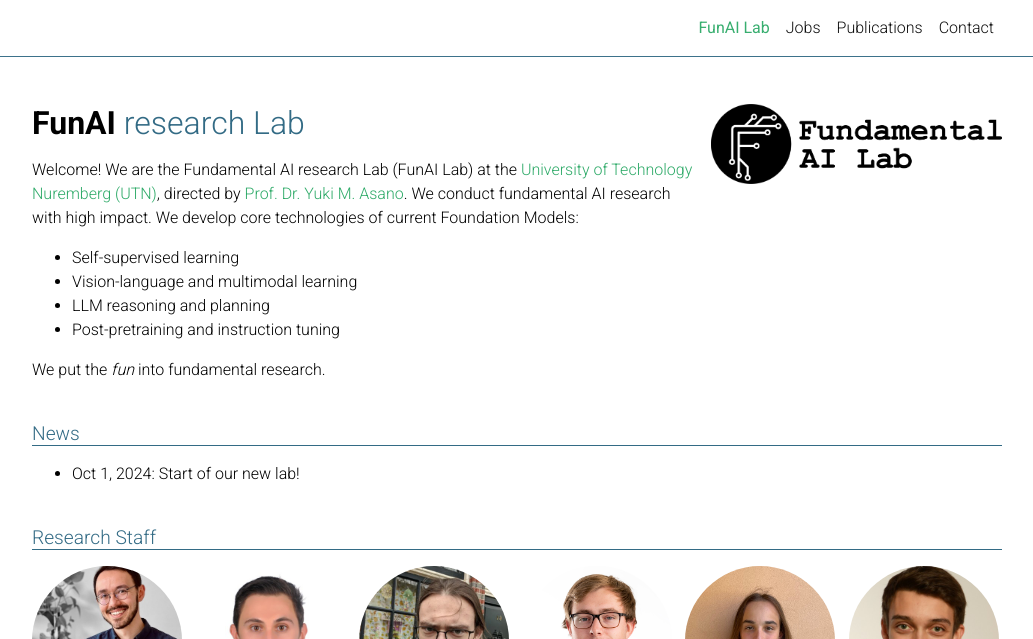
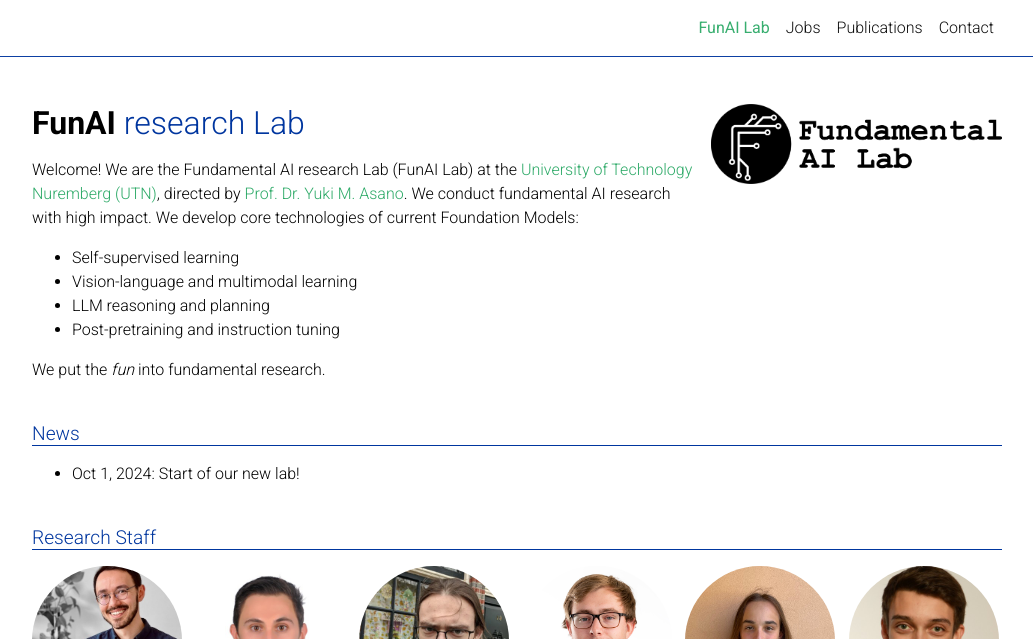
Before and after one commit to fundamentalailab/fundamentalailab.github.io, a Jekyll site: the page built from _pages/about.md, in a window 1280 px wide and 1400 px high. Shown: the top 639 px of the window, without its empty margins (123-1156 px from the left). Built offline with Jekyll 4.4.1, drawn with Linux system fonts in a browser that asks for light colours; full-size pictures stand in for the smaller copies a plugin makes; comment, search, counter and statistics services are not loaded; a style sheet for code colours, icons or effects is not loaded.

Commit message:
update colors

```diff
--- a/_sass/_variables.scss
+++ b/_sass/_variables.scss
@@ -38,6 +38,6 @@
 $code-bg-color-dark:      #2c3237 !default;
 
 
-$mainlp-dark-blue: #336b85 !default;
-$mainlp-light-blue: #5d9bb8 !default;
+$mainlp-dark-blue: #00369f !default;
+$mainlp-light-blue: #000000 !default;
 $mainlp-green: #2eaa68 !default;
```
Also changed, not shown: 1 other file.
